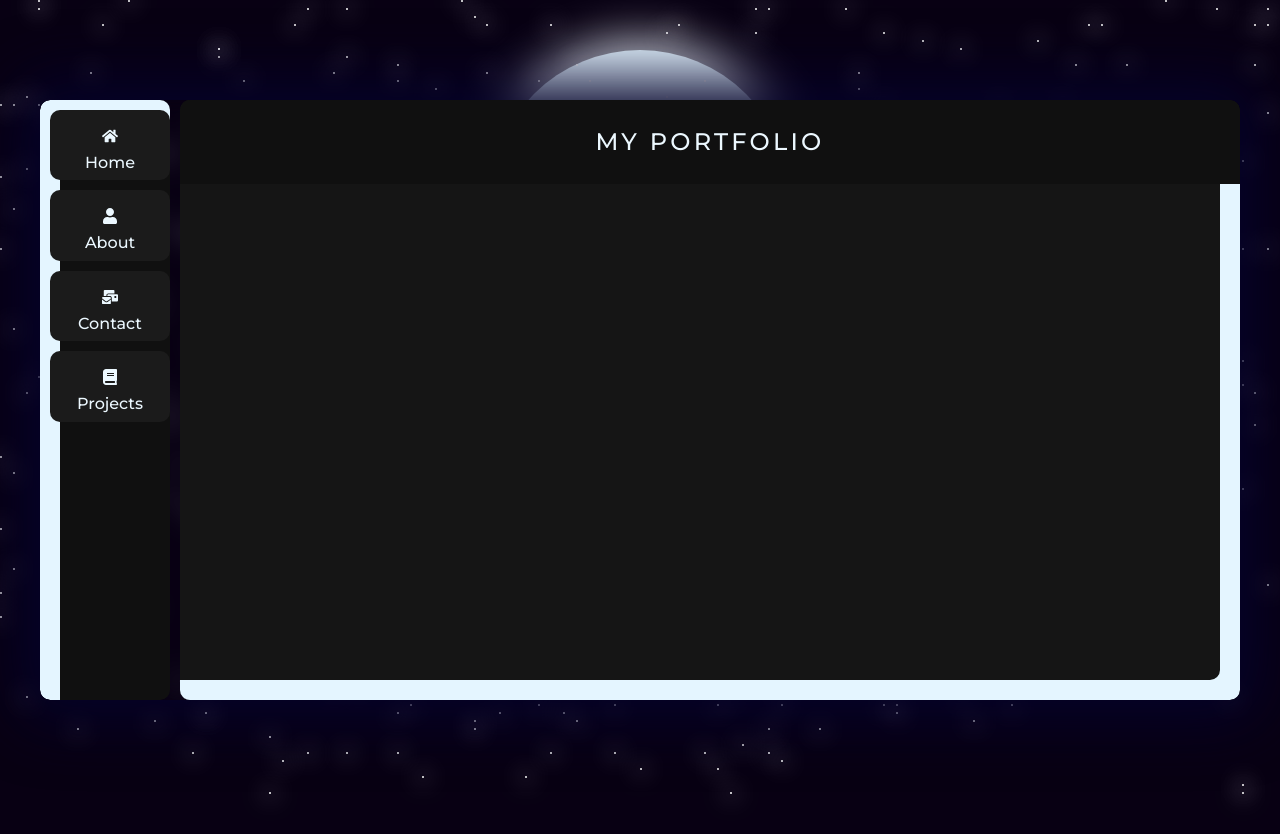
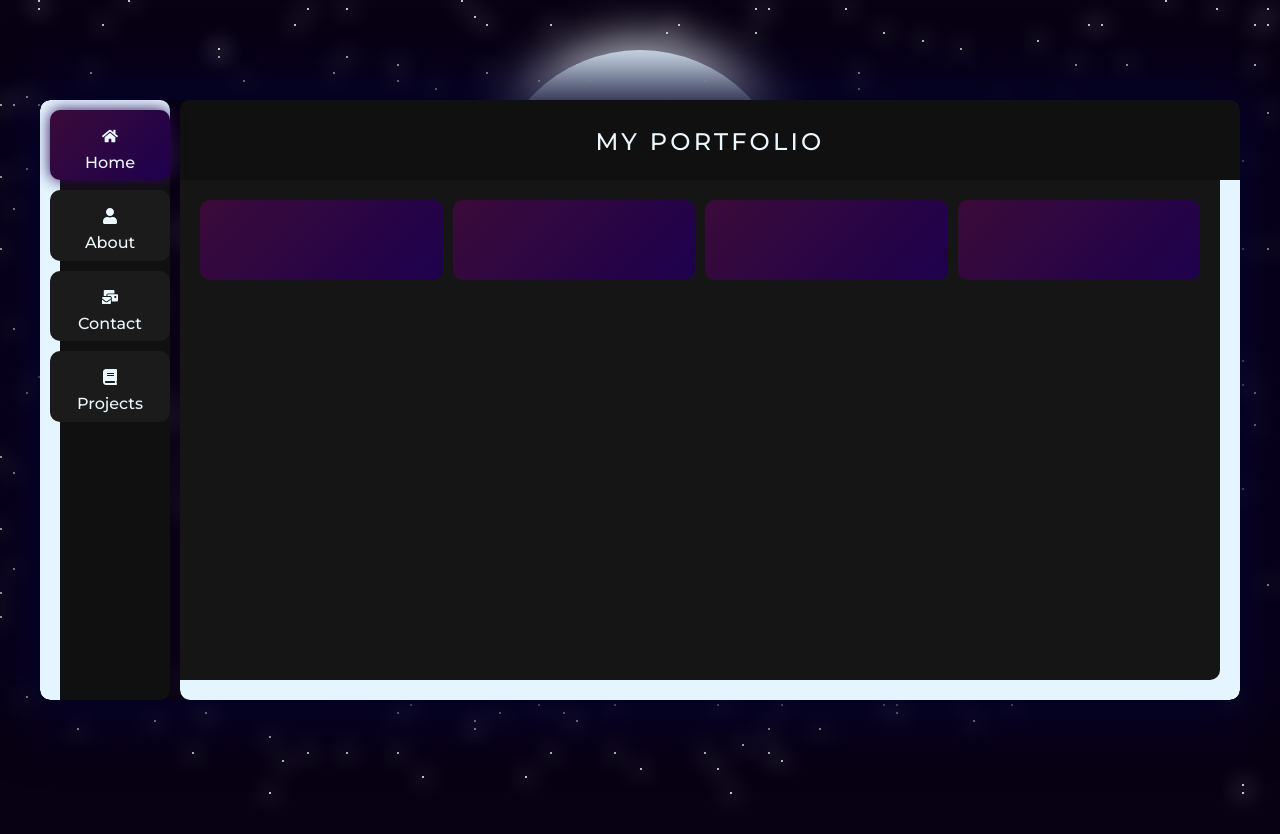
Before and after one commit to ezy4me/portfolio, a React (Vite) app: page / in a window 1280 px wide. Shown: the top 834 px of the page. Built offline with nearby package versions, Linux system fonts and the light colour scheme.

Commit message:
fix layout

```diff
--- a/src/assets/styles/base.scss
+++ b/src/assets/styles/base.scss
@@ -65,6 +65,7 @@ body {
     align-items: center;
     justify-content: center;
     height: 100vh;
+    overflow: hidden;
 }
 
 .layout {
@@ -72,6 +73,7 @@ body {
     width: 100%;
     max-width: 1200px;
     min-height: 600px;
+    max-height: 600px;
     border-radius: 10px;
     overflow: hidden;
     z-index: 9;
@@ -85,11 +87,13 @@ body {
         border-radius: 10px;
         animation: fadeIn 1s ease-in-out;
         background-color: #151515;
+        overflow: hidden;
     }
 
     &__header {
         background-color: #101010;
         padding: 20px;
+        height: 40px;
         text-align: center;
         border-top-left-radius: 10px;
         border-top-right-radius: 10px;
@@ -109,7 +113,27 @@ body {
         border-bottom-left-radius: 10px;
         border-bottom-right-radius: 10px;
         box-shadow: inset -20px -20px #e4f5ff;
+        display: flex;
+        flex-direction: column;
 
+        /* Custom Scrollbar */
+        &::-webkit-scrollbar {
+            width: 12px;
+        }
+
+        &::-webkit-scrollbar-track {
+            background: #101010; /* Color of the scrollbar track */
+        }
+
+        &::-webkit-scrollbar-thumb {
+            background: $secondary-color; /* Color of the scrollbar thumb */
+            border-radius: 10px;
+            border: 3px solid #101010; /* Padding around scrollbar thumb */
+        }
+
+        &::-webkit-scrollbar-thumb:hover {
+            background: lighten($secondary-color, 10%);
+        }
     }
 }
 
@@ -165,7 +189,26 @@ body {
 
 .main-content {
     flex: 1;
+    overflow-y: auto;
     animation: fadeIn 1s ease-in-out;
+
+    &::-webkit-scrollbar {
+        width: 12px;
+    }
+
+    &::-webkit-scrollbar-track {
+        background: #101010;
+    }
+
+    &::-webkit-scrollbar-thumb {
+        background: $secondary-color;
+        border-radius: 10px;
+        border: 3px solid #101010;
+    }
+
+    &::-webkit-scrollbar-thumb:hover {
+        background: lighten($secondary-color, 10%);
+    }
 }
 
 h1 {
@@ -214,3 +257,52 @@ a {
         transform: rotate(0);
     }
 }
+
+////////// HOME PAGE //////////
+
+.page {
+    height: 100%;
+    overflow: auto;
+    &__content {
+        padding-right: 20px;
+        margin-bottom: 20px;
+        display: grid;
+        gap: 3rem;
+    }
+
+
+    &::-webkit-scrollbar {
+        width: 12px;
+    }
+
+    &::-webkit-scrollbar-track {
+        background: #101010;
+    }
+
+    &::-webkit-scrollbar-thumb {
+        background: $secondary-color;
+        border-radius: 10px;
+        border: 3px solid #101010;
+    }
+
+    &::-webkit-scrollbar-thumb:hover {
+        background: lighten($secondary-color, 10%);
+    }
+}
+
+.analytics {
+    display: grid;
+    grid-template-columns: repeat(4, 1fr);
+    grid-template-rows: auto;
+    gap: 10px;
+}
+
+.card {
+    border-radius: 10px;
+    background-image: linear-gradient(135deg, $gradient-start, $gradient-end);
+    min-width: 80px;
+    min-height: 80px;
+
+    &__text {
+    }
+}
--- a/src/layouts/MainLayout.tsx
+++ b/src/layouts/MainLayout.tsx
@@ -8,9 +8,9 @@ const Sidebar = () => {
   return (
     <div className="sidebar">
       <Link
-        to="/home"
+        to="/"
         className={`sidebar__item ${
-          currentPath === "/home" ? "sidebar__item--active" : ""
+          currentPath === "/" ? "sidebar__item--active" : ""
         }`}>
         <FaHome className="sidebar__icon" />
         <span className="sidebar__text">Home</span>
--- a/src/pages/HomePage.tsx
+++ b/src/pages/HomePage.tsx
@@ -1,7 +1,24 @@
 function HomePage() {
   return (
-    <div>HomePage</div>
-  )
+    <div className="page home-page">
+      <div className="page__content">
+        <div className="analytics">
+          <div className="card">
+            <p className="card__text"></p>
+          </div>
+          <div className="card">
+            <p className="card__text"></p>
+          </div>
+          <div className="card">
+            <p className="card__text"></p>
+          </div>
+          <div className="card">
+            <p className="card__text"></p>
+          </div>
+        </div>
+      </div>
+    </div>
+  );
 }
 
-export default HomePage
+export default HomePage;
--- a/src/router/index.tsx
+++ b/src/router/index.tsx
@@ -12,8 +12,8 @@ import {
 const router = createBrowserRouter(
   createRoutesFromElements(
     <Route path="/" element={<MainLayout />}>
+      <Route index element={<HomePage />} />
       <Route path="/about" element={<AboutPage />} />
-      <Route path="/home" element={<HomePage />} />
       <Route path="/contact" element={<ContactPage />} />
       <Route path="/projects" element={<ProjectsPage />} />
     </Route>
```
